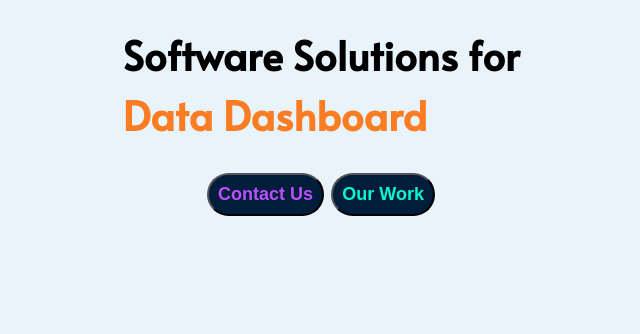
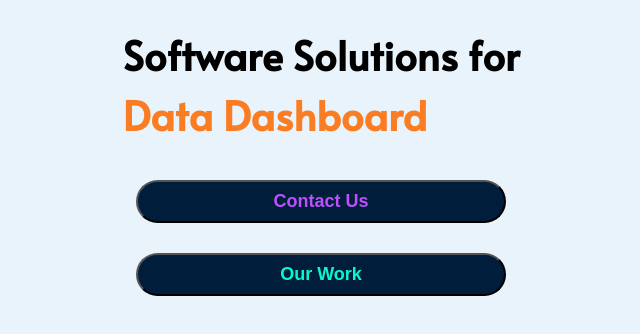
Before and after one commit to hirawatt/tech, a plain HTML site: page index.html in a window 1280 px wide. Shown: the part 450-784 px from the top of the page, without its empty margins (319-959 px from the left). Drawn offline with Linux system fonts and the light colour scheme.

Commit message:
UX clickable area changes

```diff
--- a/index.html
+++ b/index.html
@@ -50,8 +50,8 @@
         <div class="links">
             <nav>
                 <h2>
-                    <button class="clickToAction contact" href="https://hirawat.t.me">Contact Us</button>
-                    <button class="clickToAction" href="https://hirawat.in/projects">Our Work</button>
+                    <a href="https://hirawat.t.me"><button class="contact">Contact Us</button></a>
+                    <a href="https://hirawat.in/projects"><button>Our Work</button></a>
                 </h2>
             </nav>
         </div>
--- a/main.css
+++ b/main.css
@@ -45,7 +45,9 @@ body {
 }
 
 a {
-    color: #000;
+    display: flex;
+    flex-direction: column;
+    padding: 0.5em 0.5em;
     text-decoration: none;
     word-break: break-word;
 }
@@ -54,12 +56,12 @@ a {
     margin: 0.5em 0 0.5em;
 }
 
-.clickToAction {
+button {
     background-color: #001D3B;
     color: #06F9CB;
     font-size: large;
     font-weight: bold;
-    padding: 0.5em;
+    padding: 0.5em 0.5em;
     border-radius: 2rem;
 }
 
```
